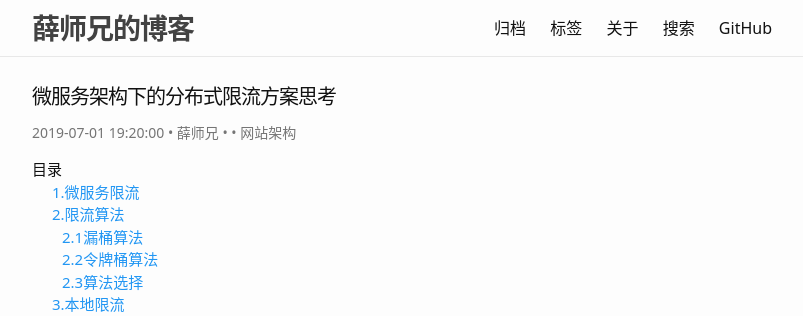
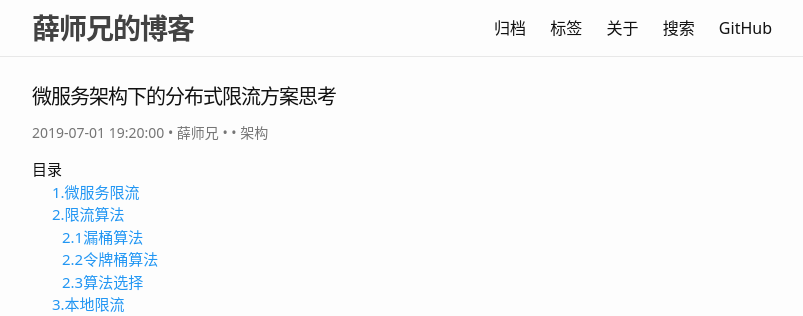
Before and after one commit to onblogss/onblogss.github.io, a Jekyll site: the page built from docs/_posts/2019/2019-07-01-微服务架构下的分布式限流方案思考.md, in a window 1280 px wide and 900 px high. Shown: the top 316 px of the window, without its empty margins (238-1041 px from the left). Built offline with Jekyll 4.4.1, drawn with Linux system fonts in a browser that asks for light colours; comment, search, counter and statistics services are not loaded.

Commit message:
update tag

```diff
--- a/docs/_posts/2019/2019-07-01-微服务架构下的分布式限流方案思考.md
+++ b/docs/_posts/2019/2019-07-01-微服务架构下的分布式限流方案思考.md
@@ -3,7 +3,7 @@ layout: post
 title: 微服务架构下的分布式限流方案思考
 date: 2019-07-01 19:20:00
 author: 薛师兄
-tags: 网站架构
+tags: 架构
 ---
 ## 1.微服务限流
 
```
Also changed, not shown: docs/_posts/2019/2019-10-08-大型网站架构模式核心原理与新浪微博案例分析.md (+1 -1 lines), docs/_posts/2021/2021-02-09-令牌桶漏桶固定时间窗口滑动时间窗口.md (+0 -1 lines).
